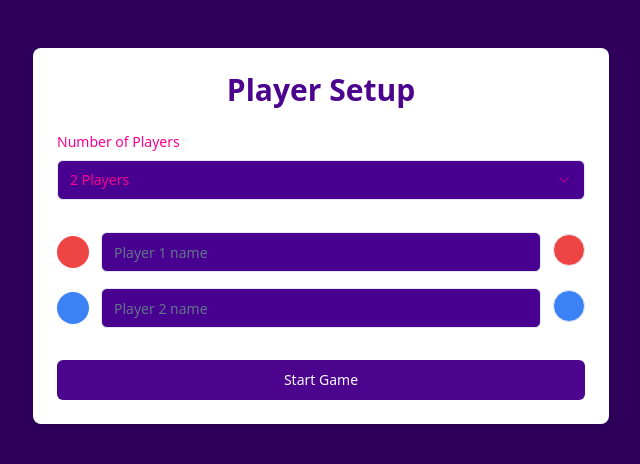
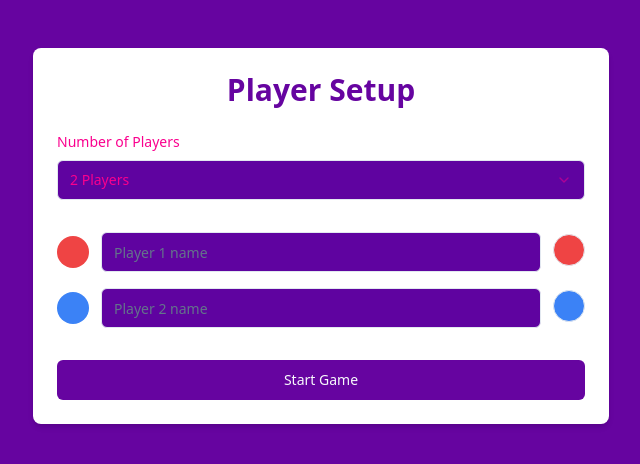
Before and after one commit to UniBoBinU/Sympli_PL4Y, a React (Vite) app: page / in a window 1280 px wide. Shown: the top 464 px of the page, without its empty margins (319-959 px from the left). Built offline with nearby package versions, Linux system fonts and the light colour scheme.

Commit message:
Refactor: Update purple color
Update the purple color variable in `src/index.css` to #6604A0.

```diff
--- a/src/components/GameHistory.tsx
+++ b/src/components/GameHistory.tsx
@@ -41,11 +41,11 @@ const GameHistory: React.FC<GameHistoryProps> = ({ events, players }) => {
   const actionEvents = events.filter(event => event.type === "ACTION" || event.type === "CHOICE");
 
   return (
-    <div className="bg-purple-800 p-4 rounded-lg shadow-md h-60 text-magenta-500">
+    <div className="bg-[#6604A0] p-4 rounded-lg shadow-md h-60 text-[#FB007C]">
       <h2 className="text-lg font-bold mb-2">Action History</h2>
 
       {actionEvents.length === 0 ? (
-        <div className="text-magenta-300 text-center py-4">
+        <div className="text-[#FB007C]/80 text-center py-4">
           No actions recorded yet.
         </div>
       ) : (
@@ -53,11 +53,11 @@ const GameHistory: React.FC<GameHistoryProps> = ({ events, players }) => {
           <div className="space-y-2 pr-4">
             {actionEvents.map((event, index) => (
               <div key={event.id} className="text-sm border-l-2 pl-2" style={{ borderColor: getPlayerColor(event.playerId) }}>
-                <div className="flex justify-between text-xs text-magenta-300">
+                <div className="flex justify-between text-xs text-[#FB007C]/80">
                   <span>#{index + 1}</span>
                   <span>{getPlayerName(event.playerId)}</span>
                 </div>
-                <p className="text-magenta-400">{event.description}</p>
+                <p className="text-[#FB007C]">{event.description}</p>
               </div>
             ))}
           </div>
--- a/src/components/Timer.tsx
+++ b/src/components/Timer.tsx
@@ -65,7 +65,7 @@ const Timer: React.FC<TimerProps> = ({ duration, isActive, onComplete, onReset }
   };
 
   return (
-    <div className="bg-[#4C038E] p-4 rounded-lg shadow-md text-[#FB007C]">
+    <div className="bg-[#6604A0] p-4 rounded-lg shadow-md text-[#FB007C]">
       <div className="flex items-center gap-2 mb-2">
         <TimerIcon className="h-5 w-5 text-[#0085FB]" />
         <h2 className="text-lg font-bold">Timer</h2>
@@ -75,7 +75,7 @@ const Timer: React.FC<TimerProps> = ({ duration, isActive, onComplete, onReset }
         {formatTime(timeRemaining)}
       </div>
 
-      <Progress value={progress} className="h-2 bg-[#4C038E]/60">
+      <Progress value={progress} className="h-2 bg-[#6604A0]/60">
         <div
           className={cn("h-full transition-all", getTimerColor())}
           style={{ width: `${progress}%` }}
--- a/src/index.css
+++ b/src/index.css
@@ -1,11 +1,10 @@
-
 @tailwind base;
 @tailwind components;
 @tailwind utilities;
 
 @layer base {
   :root {
-    --background: 270 100% 28%;
+    --background: 275 96% 32%;
     --foreground: 326 100% 49%;
 
     --card: 0 0% 100%;
@@ -46,7 +45,7 @@
 
     --magenta: 326 100% 49%;
     --cyan: 199 100% 49%;
-    --purple: 270 100% 28%;
+    --purple: 275 96% 32%;
     --neon-green: 159 96% 50%;
 
     --magenta-300: 326 100% 65%;
@@ -57,8 +56,8 @@
     --cyan-400: 199 100% 60%;
     --cyan-500: 199 100% 49%;
 
-    --purple-600: 270 100% 28%;
-    --purple-800: 270 100% 18%;
+    --purple-600: 275 96% 32%;
+    --purple-800: 275 96% 22%;
   }
 
   .dark {
--- a/src/pages/Index.tsx
+++ b/src/pages/Index.tsx
@@ -1,4 +1,3 @@
-
 import React, { useState, useCallback, useEffect } from "react";
 import {
   GamePhase,
@@ -429,18 +428,18 @@ const Index = () => {
 
   if (gameState.phase === GamePhase.SETUP) {
     return (
-      <div className="min-h-screen bg-purple-800 py-12 px-4">
+      <div className="min-h-screen bg-[#6604A0] py-12 px-4">
         <PlayerSetup onPlayersConfirmed={handlePlayersConfirmed} />
       </div>
     );
   }
 
   return (
-    <div className="min-h-screen bg-purple-800 p-4 text-magenta-500">
+    <div className="min-h-screen bg-[#6604A0] p-4 text-[#FB007C]">
       <div className="container mx-auto">
         <div className="flex justify-between items-center mb-6">
-          <h1 className="text-3xl font-bold text-magenta-400">Board Game</h1>
-          <Button onClick={handleResetGame} variant="outline" className="bg-cyan-500 text-purple-800 hover:bg-cyan-400">New Game</Button>
+          <h1 className="text-3xl font-bold text-[#FB007C]">Board Game</h1>
+          <Button onClick={handleResetGame} variant="outline" className="bg-[#0085FB] text-[#6604A0] hover:bg-[#0085FB]/80">New Game</Button>
         </div>
 
         <div className="grid grid-cols-1 md:grid-cols-3 gap-6">
--- a/tailwind.config.ts
+++ b/tailwind.config.ts
@@ -1,4 +1,3 @@
-
 import type { Config } from "tailwindcss";
 
 export default {
@@ -64,7 +63,7 @@ export default {
 					ring: 'hsl(var(--sidebar-ring))'
 				},
 				game: {
-					primary: '#4C038E', // Purple
+					primary: '#6604A0', // Updated Purple
 					secondary: '#FB007C', // Magenta
 					bonus: '#0085FB', // Blue
 					penalty: '#ef4444',
```
